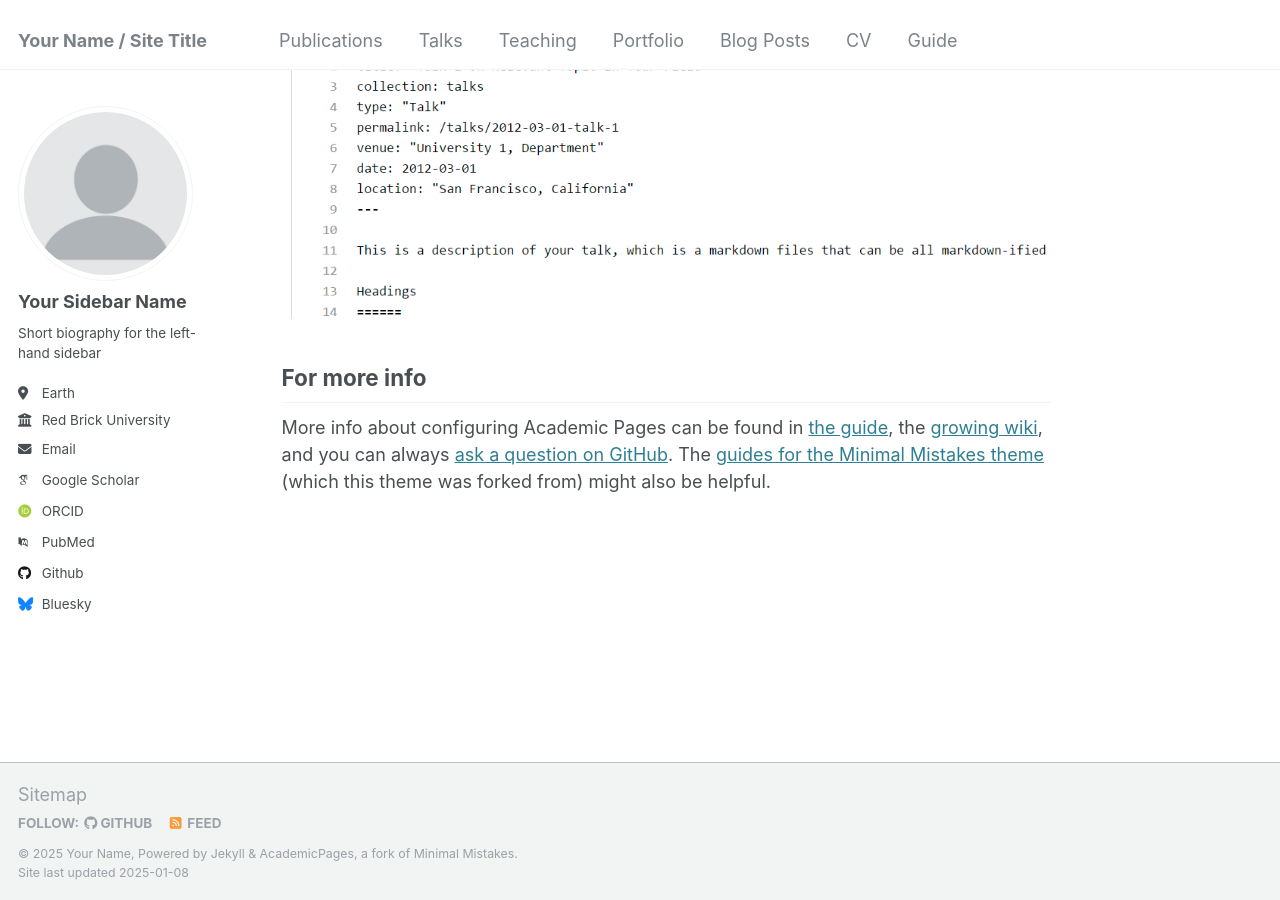
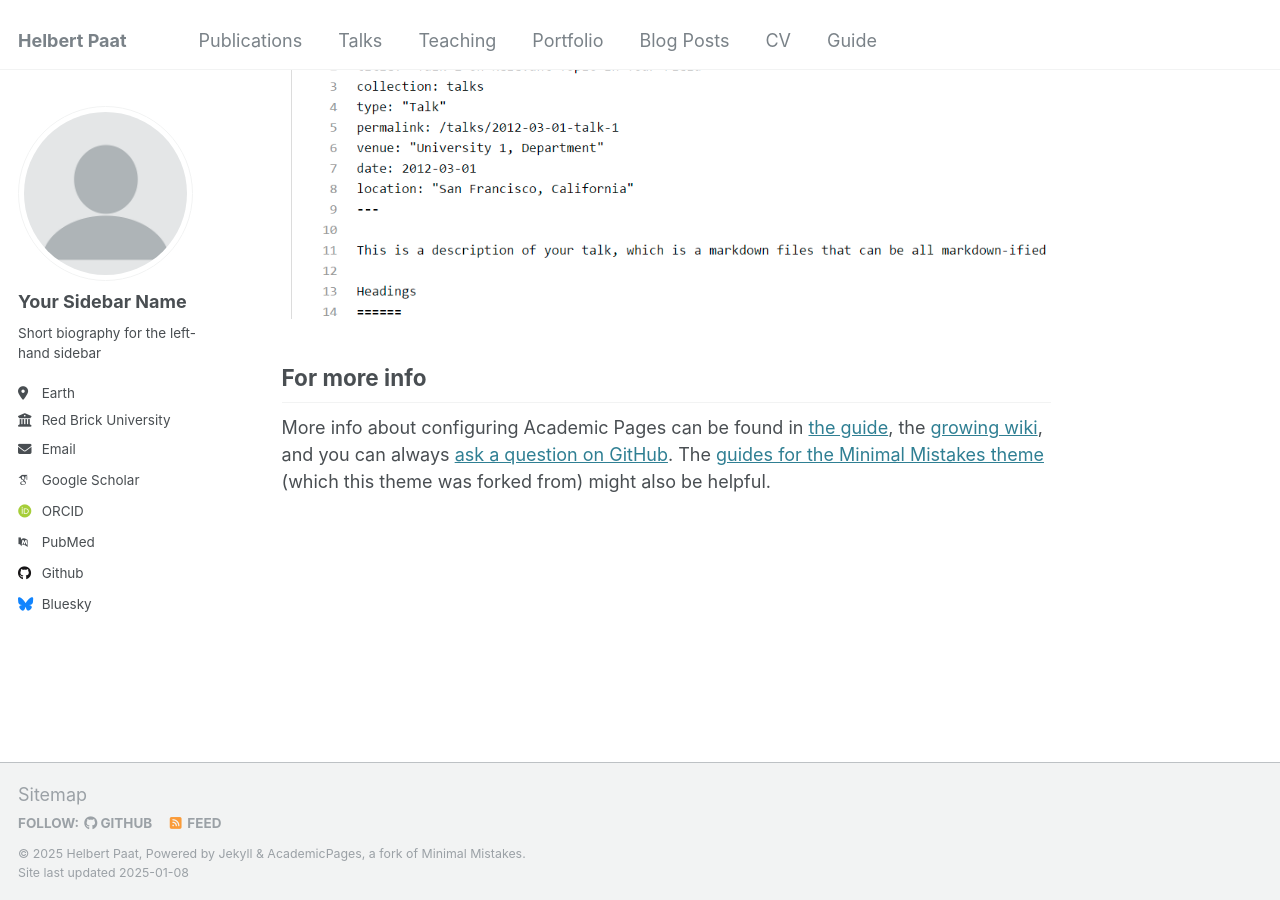
Before and after one commit to paathelb/paathelb.github.io, a Jekyll site: the page built from _pages/about.md, in a window 1280 px wide and 900 px high, scrolled down 2643 px. Built offline with Jekyll 4.4.1, drawn with Linux system fonts in a browser that asks for light colours; some web fonts are replaced.

Commit message:
Update _config.yml

```diff
--- a/_config.yml
+++ b/_config.yml
@@ -8,9 +8,9 @@
 
 # Basic Site Settings
 locale                   : "en-US"
-title                    : "Your Name / Site Title"
+title                    : "Helbert Paat"
 title_separator          : "-"
-name                     : &name "Your Name"
+name                     : &name "Helbert Paat"
 description              : &description "personal description"
 url                      : https://academicpages.github.io # the base hostname & protocol for your site e.g. "https://[your GitHub username].github.io"
 baseurl                  : "" # the subpath of your site, e.g. "/blog"
```
